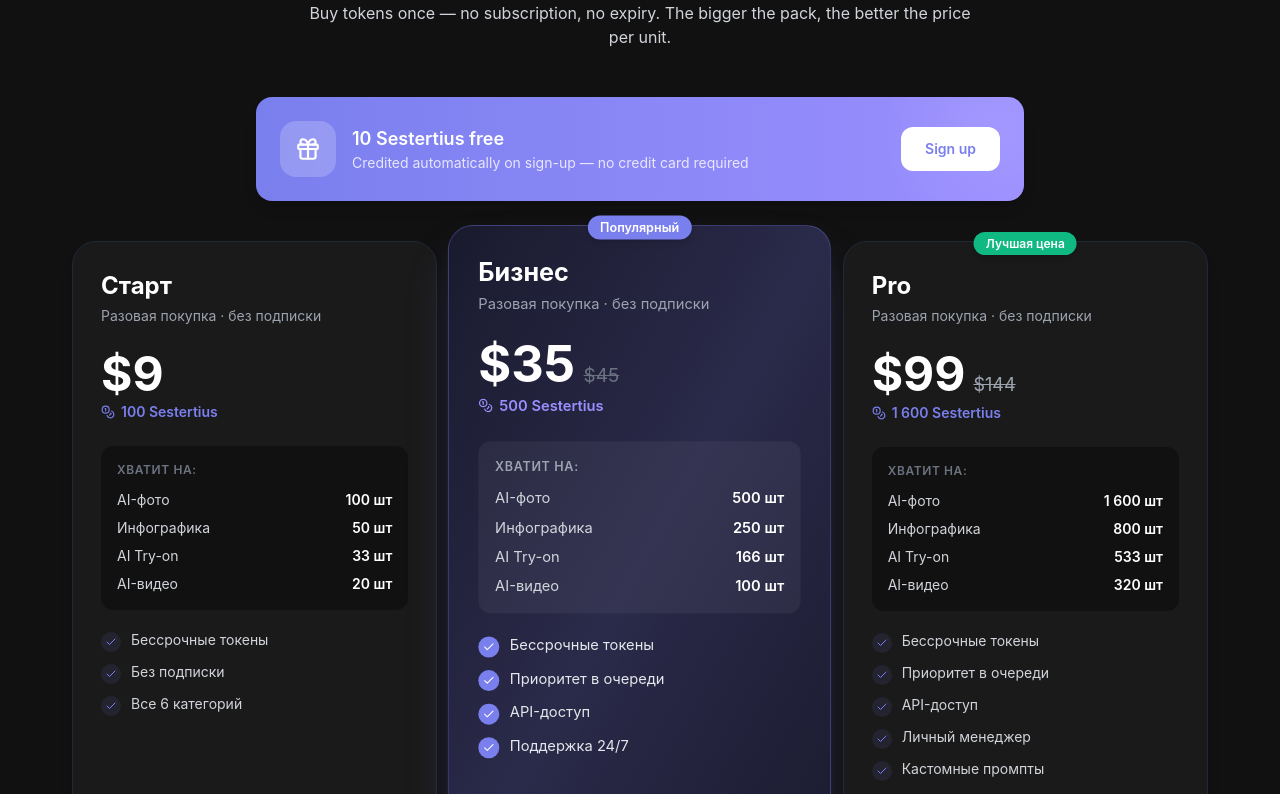
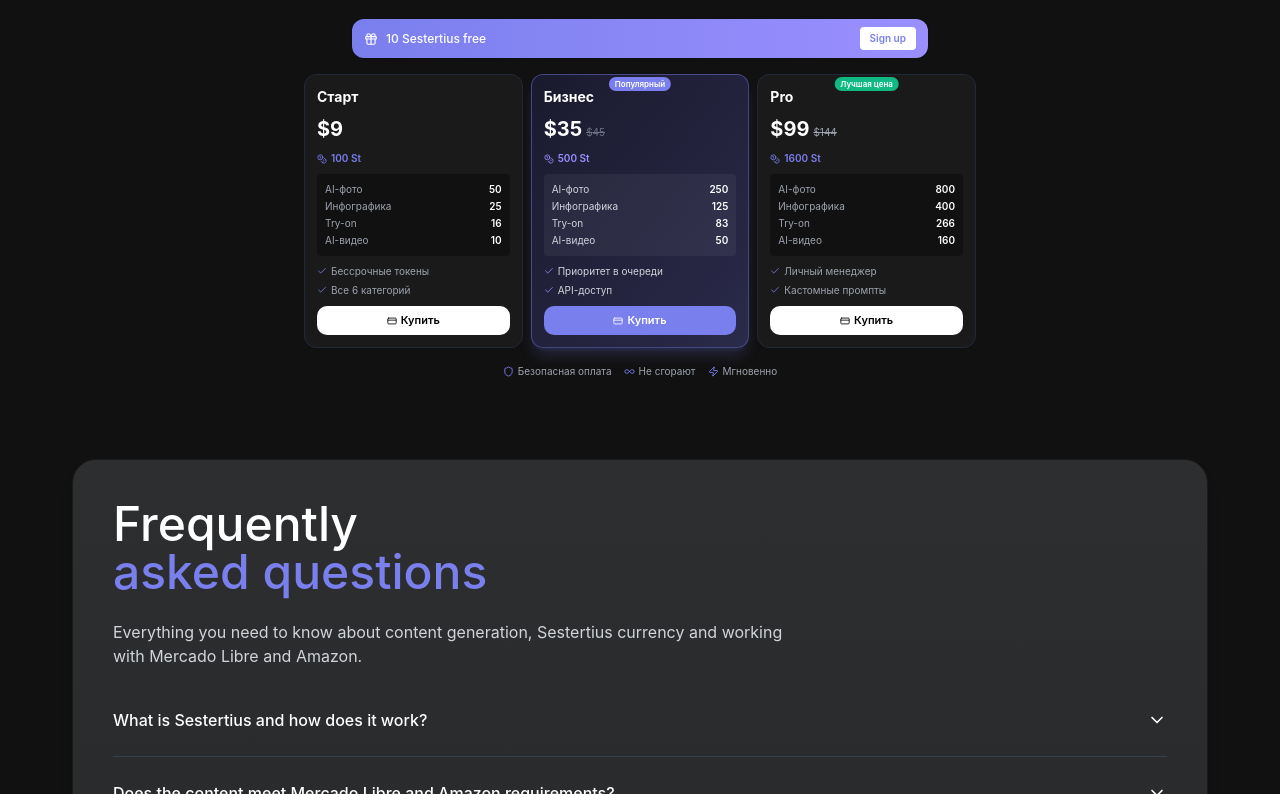
Before and after one commit to pr-poehali-dev/smart-automation-system-1, a React (Vite) app: page / in a window 1280 px wide. Shown: the part 3106-3900 px from the top of the page. Built offline with nearby package versions, Linux system fonts and the light colour scheme.

Commit message:
fix: adjust tariff block sizes

```diff
--- a/src/components/landing/Pricing.tsx
+++ b/src/components/landing/Pricing.tsx
@@ -11,7 +11,6 @@ type Plan = {
   oldPrice?: number
   badge?: string
   highlight?: boolean
-  dark?: boolean
   features: { label: string; count: string }[]
   perks: string[]
 }
@@ -23,16 +22,12 @@ const plans: Plan[] = [
     sestertius: 100,
     price: 9,
     features: [
-      { label: "AI-фото", count: "100 шт" },
-      { label: "Инфографика", count: "50 шт" },
-      { label: "AI Try-on", count: "33 шт" },
-      { label: "AI-видео", count: "20 шт" },
+      { label: "AI-фото", count: "50" },
+      { label: "Инфографика", count: "25" },
+      { label: "Try-on", count: "16" },
+      { label: "AI-видео", count: "10" },
     ],
-    perks: [
-      "Бессрочные токены",
-      "Без подписки",
-      "Все 6 категорий",
-    ],
+    perks: ["Бессрочные токены", "Все 6 категорий"],
   },
   {
     id: "business",
@@ -42,19 +37,13 @@ const plans: Plan[] = [
     oldPrice: 45,
     badge: "Популярный",
     highlight: true,
-    dark: true,
     features: [
-      { label: "AI-фото", count: "500 шт" },
-      { label: "Инфографика", count: "250 шт" },
-      { label: "AI Try-on", count: "166 шт" },
-      { label: "AI-видео", count: "100 шт" },
+      { label: "AI-фото", count: "250" },
+      { label: "Инфографика", count: "125" },
+      { label: "Try-on", count: "83" },
+      { label: "AI-видео", count: "50" },
     ],
-    perks: [
-      "Бессрочные токены",
-      "Приоритет в очереди",
-      "API-доступ",
-      "Поддержка 24/7",
-    ],
+    perks: ["Приоритет в очереди", "API-доступ"],
   },
   {
     id: "pro",
@@ -64,18 +53,12 @@ const plans: Plan[] = [
     oldPrice: 144,
     badge: "Лучшая цена",
     features: [
-      { label: "AI-фото", count: "1 600 шт" },
-      { label: "Инфографика", count: "800 шт" },
-      { label: "AI Try-on", count: "533 шт" },
-      { label: "AI-видео", count: "320 шт" },
+      { label: "AI-фото", count: "800" },
+      { label: "Инфографика", count: "400" },
+      { label: "Try-on", count: "266" },
+      { label: "AI-видео", count: "160" },
     ],
-    perks: [
-      "Бессрочные токены",
-      "Приоритет в очереди",
-      "API-доступ",
-      "Личный менеджер",
-      "Кастомные промпты",
-    ],
+    perks: ["Личный менеджер", "Кастомные промпты"],
   },
 ]
 
@@ -112,101 +95,85 @@ export default function Pricing() {
   }
 
   return (
-    <section id="pricing" className="my-20">
-      <div className="text-center mb-4">
-        <span className="inline-block px-3 py-1 rounded-full bg-[#7A7FEE]/10 text-[#7A7FEE] text-xs font-semibold tracking-wide uppercase">
+    <section id="pricing" className="my-12">
+      <div className="text-center mb-2">
+        <span className="inline-block px-2 py-0.5 rounded-full bg-[#7A7FEE]/10 text-[#7A7FEE] text-[10px] font-semibold tracking-wide uppercase">
           Тарифы
         </span>
       </div>
-      <h2 className="text-black dark:text-white mb-4 text-3xl md:text-4xl lg:text-5xl font-medium leading-tight text-center">
+      <h2 className="text-black dark:text-white mb-2 text-xl md:text-2xl font-medium leading-tight text-center">
         {t("pricing_title1")}{" "}
         <span className="text-[#7A7FEE]">{t("pricing_title2")}</span>
       </h2>
-      <p className="mb-12 max-w-2xl mx-auto text-center text-gray-700 dark:text-gray-300">
+      <p className="mb-5 max-w-md mx-auto text-center text-xs text-gray-700 dark:text-gray-300">
         {t("pricing_desc")}
       </p>
 
       {/* Bonus banner */}
-      <div className="max-w-3xl mx-auto mb-10 relative overflow-hidden rounded-2xl bg-gradient-to-r from-[#7A7FEE] to-[#9B8FFF] p-6 flex flex-col sm:flex-row items-center justify-between gap-4 shadow-lg">
-        <div className="absolute -right-8 -top-8 w-32 h-32 rounded-full bg-white/10 blur-2xl" />
-        <div className="flex items-center gap-4 relative z-10">
-          <div className="w-14 h-14 rounded-2xl bg-white/20 backdrop-blur-sm flex items-center justify-center shrink-0">
-            <Icon name="Gift" size={26} className="text-white" />
-          </div>
-          <div className="text-white">
-            <div className="font-semibold text-lg">{t("pricing_bonus_title")}</div>
-            <div className="text-sm text-white/80">{t("pricing_bonus_desc")}</div>
+      <div className="max-w-xl mx-auto mb-4 relative overflow-hidden rounded-lg bg-gradient-to-r from-[#7A7FEE] to-[#9B8FFF] px-3 py-2 flex items-center justify-between gap-2 shadow">
+        <div className="flex items-center gap-2 relative z-10 min-w-0">
+          <Icon name="Gift" size={14} className="text-white shrink-0" />
+          <div className="text-white text-xs font-medium truncate">
+            {t("pricing_bonus_title")}
           </div>
         </div>
         <a
           href="/dashboard"
-          className="shrink-0 px-6 py-3 bg-white text-[#7A7FEE] rounded-xl text-sm font-semibold hover:bg-gray-100 transition-colors relative z-10"
+          className="shrink-0 px-2.5 py-1 bg-white text-[#7A7FEE] rounded text-[10px] font-semibold hover:bg-gray-100 transition-colors"
         >
           {t("pricing_register")}
         </a>
       </div>
 
       {/* Plans grid */}
-      <div className="grid grid-cols-1 lg:grid-cols-3 gap-5 max-w-6xl mx-auto">
+      <div className="grid grid-cols-1 sm:grid-cols-3 gap-2 max-w-2xl mx-auto">
         {plans.map((plan) => (
           <div
             key={plan.id}
-            className={`relative rounded-3xl p-7 flex flex-col transition-all duration-300 hover:-translate-y-1 ${
-              plan.dark
-                ? "bg-gradient-to-br from-[#1a1a2e] via-[#2a2a4a] to-[#1a1a2e] text-white shadow-2xl shadow-[#7A7FEE]/30 lg:scale-105 border border-[#7A7FEE]/30"
-                : "bg-white dark:bg-[#1a1a1a] border border-gray-200 dark:border-gray-800 shadow-lg hover:shadow-xl"
+            className={`relative rounded-xl p-3 flex flex-col transition-all ${
+              plan.highlight
+                ? "bg-gradient-to-br from-[#1a1a2e] to-[#2a2a4a] text-white shadow-lg shadow-[#7A7FEE]/20 border border-[#7A7FEE]/40"
+                : "bg-white dark:bg-[#1a1a1a] border border-gray-200 dark:border-gray-800 shadow-sm"
             }`}
           >
             {plan.badge && (
-              <div className="absolute -top-3 left-1/2 -translate-x-1/2">
-                <span className={`px-3 py-1 rounded-full text-xs font-semibold whitespace-nowrap shadow-md ${
-                  plan.dark
-                    ? "bg-[#7A7FEE] text-white"
-                    : "bg-emerald-500 text-white"
+              <div className="absolute -top-1.5 left-1/2 -translate-x-1/2">
+                <span className={`px-1.5 py-0.5 rounded-full text-[8px] font-semibold whitespace-nowrap ${
+                  plan.highlight ? "bg-[#7A7FEE] text-white" : "bg-emerald-500 text-white"
                 }`}>
                   {plan.badge}
                 </span>
               </div>
             )}
 
-            {/* Header */}
-            <div className="mb-6">
-              <h3 className={`text-2xl font-bold mb-1 ${plan.dark ? "text-white" : "text-black dark:text-white"}`}>
+            <div className="mb-2">
+              <h3 className={`text-sm font-bold ${plan.highlight ? "text-white" : "text-black dark:text-white"}`}>
                 {plan.name}
               </h3>
-              <p className={`text-sm ${plan.dark ? "text-gray-400" : "text-gray-500 dark:text-gray-400"}`}>
-                Разовая покупка · без подписки
-              </p>
             </div>
 
-            {/* Price */}
-            <div className="mb-6">
-              <div className="flex items-baseline gap-2">
-                <span className={`text-5xl font-bold ${plan.dark ? "text-white" : "text-black dark:text-white"}`}>
+            <div className="mb-2 flex items-baseline gap-1">
+              <span className={`text-xl font-bold ${plan.highlight ? "text-white" : "text-black dark:text-white"}`}>
                 ${plan.price}
               </span>
               {plan.oldPrice && (
-                  <span className={`text-lg line-through ${plan.dark ? "text-gray-500" : "text-gray-400"}`}>
+                <span className={`text-[10px] line-through ${plan.highlight ? "text-gray-500" : "text-gray-400"}`}>
                   ${plan.oldPrice}
                 </span>
               )}
             </div>
-              <div className={`flex items-center gap-1.5 mt-1 text-sm font-semibold ${plan.dark ? "text-[#9B8FFF]" : "text-[#7A7FEE]"}`}>
-                <Icon name="Coins" size={14} />
-                {plan.sestertius.toLocaleString("ru-RU")} Sestertius
-              </div>
+
+            <div className={`flex items-center gap-1 mb-2 text-[10px] font-semibold ${plan.highlight ? "text-[#9B8FFF]" : "text-[#7A7FEE]"}`}>
+              <Icon name="Coins" size={10} />
+              {plan.sestertius} St
             </div>
 
-            {/* What's included */}
-            <div className={`rounded-xl p-4 mb-5 ${plan.dark ? "bg-white/5" : "bg-gray-50 dark:bg-[#111]"}`}>
-              <div className={`text-xs font-semibold uppercase tracking-wider mb-3 ${plan.dark ? "text-gray-400" : "text-gray-500"}`}>
-                Хватит на:
-              </div>
-              <div className="space-y-2">
+            <div className={`rounded p-2 mb-2 ${plan.highlight ? "bg-white/5" : "bg-gray-50 dark:bg-[#111]"}`}>
+              <div className="space-y-0.5">
                 {plan.features.map((f, i) => (
-                  <div key={i} className="flex items-center justify-between text-sm">
-                    <span className={plan.dark ? "text-gray-300" : "text-gray-700 dark:text-gray-300"}>{f.label}</span>
-                    <span className={`font-semibold ${plan.dark ? "text-white" : "text-black dark:text-white"}`}>
+                  <div key={i} className="flex items-center justify-between text-[10px]">
+                    <span className={plan.highlight ? "text-gray-300" : "text-gray-600 dark:text-gray-400"}>{f.label}</span>
+                    <span className={`font-semibold ${plan.highlight ? "text-white" : "text-black dark:text-white"}`}>
                       {f.count}
                     </span>
                   </div>
@@ -214,43 +181,35 @@ export default function Pricing() {
               </div>
             </div>
 
-            {/* Perks */}
-            <ul className="space-y-2.5 mb-7 flex-1">
+            <ul className="space-y-1 mb-2 flex-1">
               {plan.perks.map((perk, i) => (
-                <li key={i} className="flex items-start gap-2.5 text-sm">
-                  <div className={`w-5 h-5 rounded-full flex items-center justify-center shrink-0 mt-0.5 ${
-                    plan.dark ? "bg-[#7A7FEE]" : "bg-[#7A7FEE]/10"
-                  }`}>
-                    <Icon name="Check" size={12} className={plan.dark ? "text-white" : "text-[#7A7FEE]"} />
-                  </div>
-                  <span className={plan.dark ? "text-gray-200" : "text-gray-700 dark:text-gray-300"}>
+                <li key={i} className="flex items-start gap-1 text-[10px]">
+                  <Icon name="Check" size={10} className={`mt-0.5 shrink-0 ${plan.highlight ? "text-[#9B8FFF]" : "text-[#7A7FEE]"}`} />
+                  <span className={plan.highlight ? "text-gray-300" : "text-gray-600 dark:text-gray-400"}>
                     {perk}
                   </span>
                 </li>
               ))}
             </ul>
 
-            {/* CTA */}
             <button
               onClick={() => handleCheckout(plan.id)}
               disabled={loadingPlan !== null}
-              className={`w-full py-3.5 rounded-xl text-sm font-semibold text-center transition-all flex items-center justify-center gap-2 disabled:opacity-60 disabled:cursor-wait ${
-                plan.dark
-                  ? "bg-[#7A7FEE] text-white hover:bg-[#9B8FFF] shadow-lg shadow-[#7A7FEE]/40"
-                  : plan.highlight
-                  ? "bg-[#7A7FEE] text-white hover:bg-opacity-90"
-                  : "bg-black dark:bg-white text-white dark:text-black hover:bg-opacity-90"
+              className={`w-full py-1.5 rounded-md text-[11px] font-semibold transition-all flex items-center justify-center gap-1 disabled:opacity-60 ${
+                plan.highlight
+                  ? "bg-[#7A7FEE] text-white hover:bg-[#9B8FFF]"
+                  : "bg-black dark:bg-white text-white dark:text-black hover:opacity-90"
               }`}
             >
               {loadingPlan === plan.id ? (
                 <>
-                  <Icon name="Loader2" size={16} className="animate-spin" />
-                  Подключение...
+                  <Icon name="Loader2" size={10} className="animate-spin" />
+                  Открываю...
                 </>
               ) : (
                 <>
-                  <Icon name="CreditCard" size={16} />
-                  Купить {plan.name}
+                  <Icon name="CreditCard" size={10} />
+                  Купить
                 </>
               )}
             </button>
@@ -259,28 +218,24 @@ export default function Pricing() {
       </div>
 
       {error && (
-        <div className="max-w-md mx-auto mt-6 px-4 py-3 bg-red-50 dark:bg-red-900/20 text-red-600 dark:text-red-400 text-sm rounded-xl text-center">
+        <div className="max-w-xl mx-auto mt-3 px-3 py-2 bg-red-50 dark:bg-red-900/20 text-red-600 dark:text-red-400 text-xs rounded text-center">
           {error}
         </div>
       )}
 
       {/* Trust signals */}
-      <div className="flex flex-wrap items-center justify-center gap-6 mt-10 text-sm text-gray-500 dark:text-gray-400">
-        <div className="flex items-center gap-2">
-          <Icon name="Shield" size={16} className="text-[#7A7FEE]" />
+      <div className="flex flex-wrap items-center justify-center gap-3 mt-4 text-[10px] text-gray-500 dark:text-gray-400">
+        <div className="flex items-center gap-1">
+          <Icon name="Shield" size={11} className="text-[#7A7FEE]" />
           <span>Безопасная оплата</span>
         </div>
-        <div className="flex items-center gap-2">
-          <Icon name="Infinity" size={16} className="text-[#7A7FEE]" />
-          <span>Токены не сгорают</span>
+        <div className="flex items-center gap-1">
+          <Icon name="Infinity" size={11} className="text-[#7A7FEE]" />
+          <span>Не сгорают</span>
         </div>
-        <div className="flex items-center gap-2">
-          <Icon name="RefreshCw" size={16} className="text-[#7A7FEE]" />
-          <span>Возврат 14 дней</span>
-        </div>
-        <div className="flex items-center gap-2">
-          <Icon name="Zap" size={16} className="text-[#7A7FEE]" />
-          <span>Активация мгновенно</span>
+        <div className="flex items-center gap-1">
+          <Icon name="Zap" size={11} className="text-[#7A7FEE]" />
+          <span>Мгновенно</span>
         </div>
       </div>
     </section>
```
Lines whose indentation alone changed are shown as unchanged.
